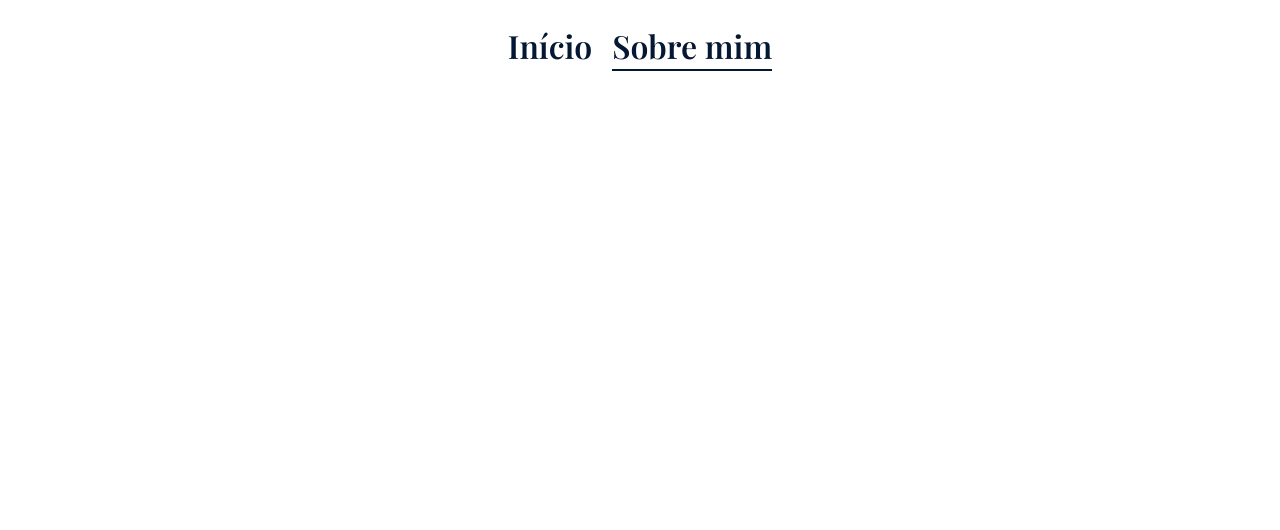
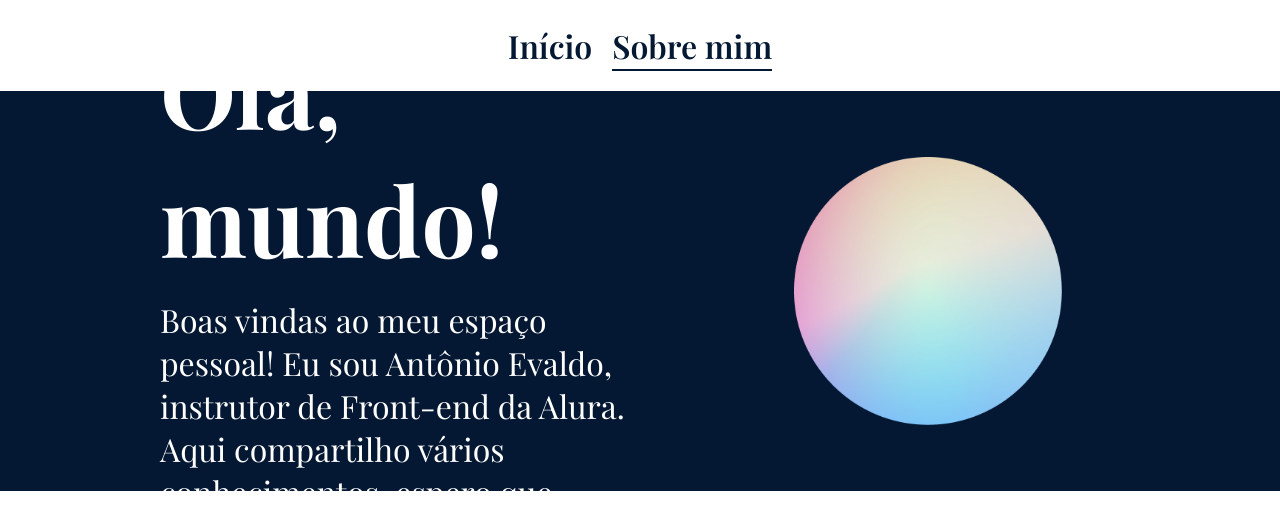
Before and after one commit to danielcoosta1/ola-mundo, a React (Create React App) app: page /sobre-mim in a window 1280 px wide. Shown: the top 530 px of the page. Built offline with nearby package versions, Linux system fonts and the light colour scheme; a web font is replaced by a local one.

Commit message:
adicionando o banner na outra pagina - sobre mim

```diff
--- a/src/Pages/about/index.jsx
+++ b/src/Pages/about/index.jsx
@@ -1,9 +1,11 @@
+import Banner from "../../Components/Banner";
 import Menu from "../../Components/Menu";
 
 const About = () => {
   return (
   <>
   <Menu />
+  <Banner />
   </>
   );
 }
```
